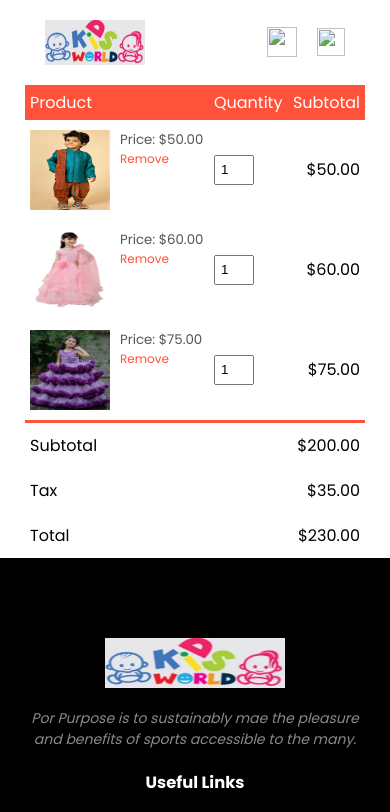
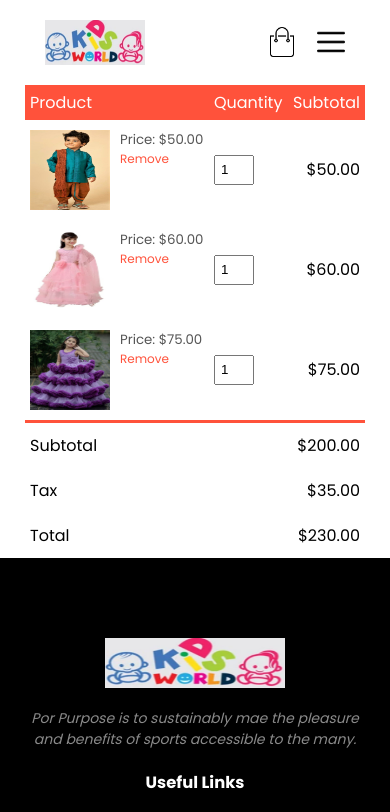
Before and after one commit to sreejamidde07/website, a plain HTML site: page carts.html in a window 390 px wide. Shown: the top 812 px of the page. Drawn offline with Linux system fonts and the light colour scheme.

Commit message:
Update carts.html

```diff
--- a/carts.html
+++ b/carts.html
@@ -29,8 +29,8 @@
                     <li><a href="account.html">Account</a></li>
                 </ul>
             </nav>
-            <a href="carts.html"><img src="img/cart.png" width="30px" height="30px"></a>
-            <img src="img/menu.png" class="menu-icon" onclick="menutoggle()">
+            <a href="carts.html"><img src="cart.png" width="30px" height="30px"></a>
+            <img src="menu.png" class="menu-icon" onclick="menutoggle()">
         </div>
 
     </div>
```
